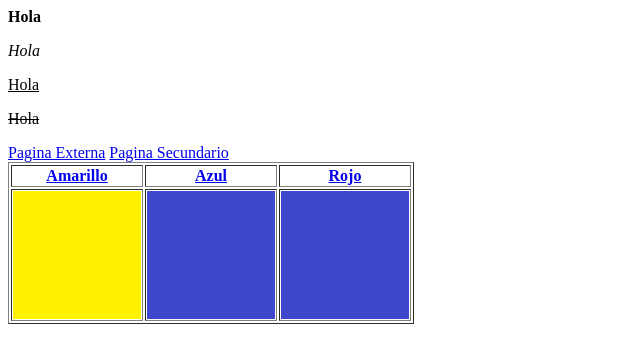
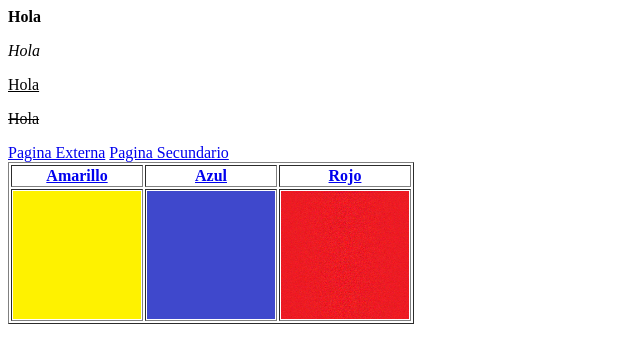
Before and after one commit to FrancoBarros11/FrancoBarros11.github.io, a plain HTML site: page index.html in a window 1280 px wide. Shown: the whole page, without its empty margins (0-640 px from the left). Drawn offline with Linux system fonts and the light colour scheme.

Commit message:
index.html

```diff
--- a/index.html
+++ b/index.html
@@ -32,7 +32,7 @@
 		<a name=azul > <img src="azulPNG.png" alt="Aqui va Azul" width="128" height="128" > </a>
 	</td>
 	 <td>
-		<a name=rojo > <img src="azulPNG.png" alt="Aqui va Rojo" width="128" height="128" > </a>
+		<a name=rojo > <img src="rojoGif.gif" alt="Aqui va Rojo" width="128" height="128" > </a>
 
 
 	</td>
```
